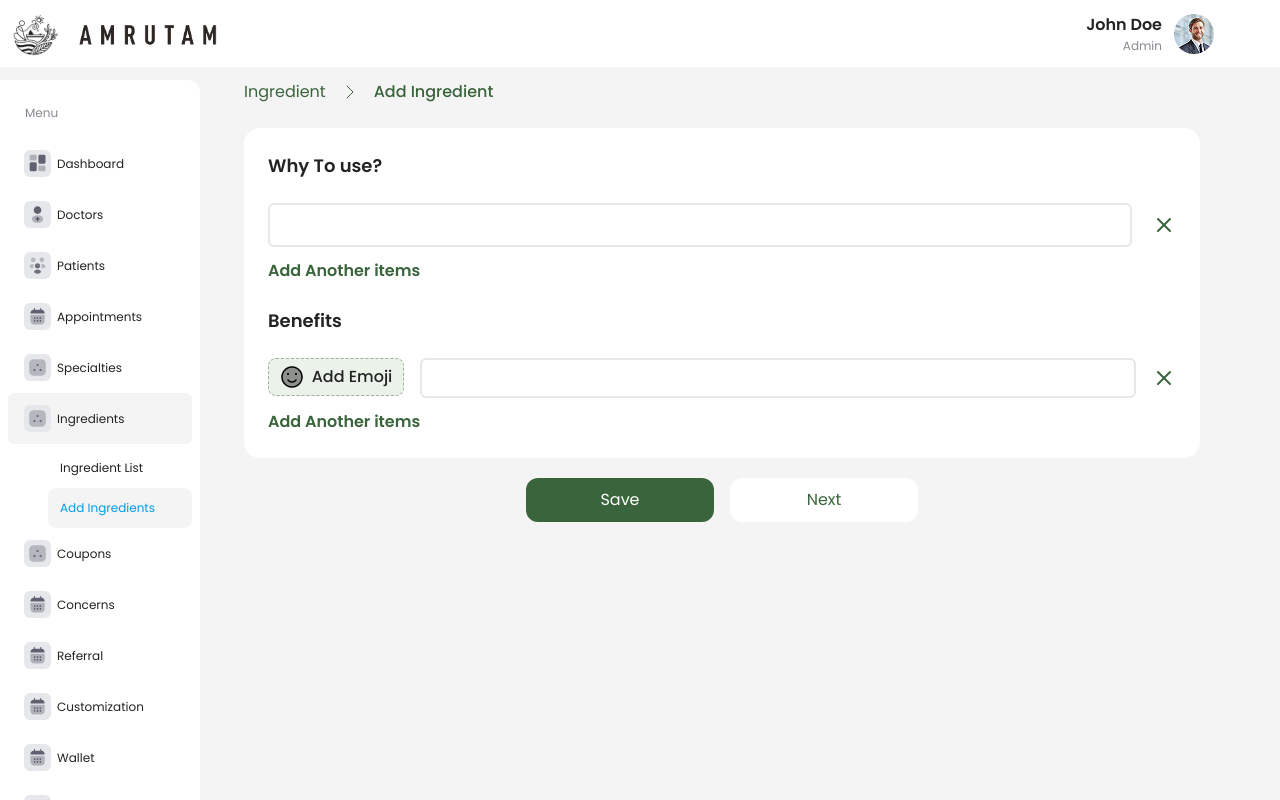
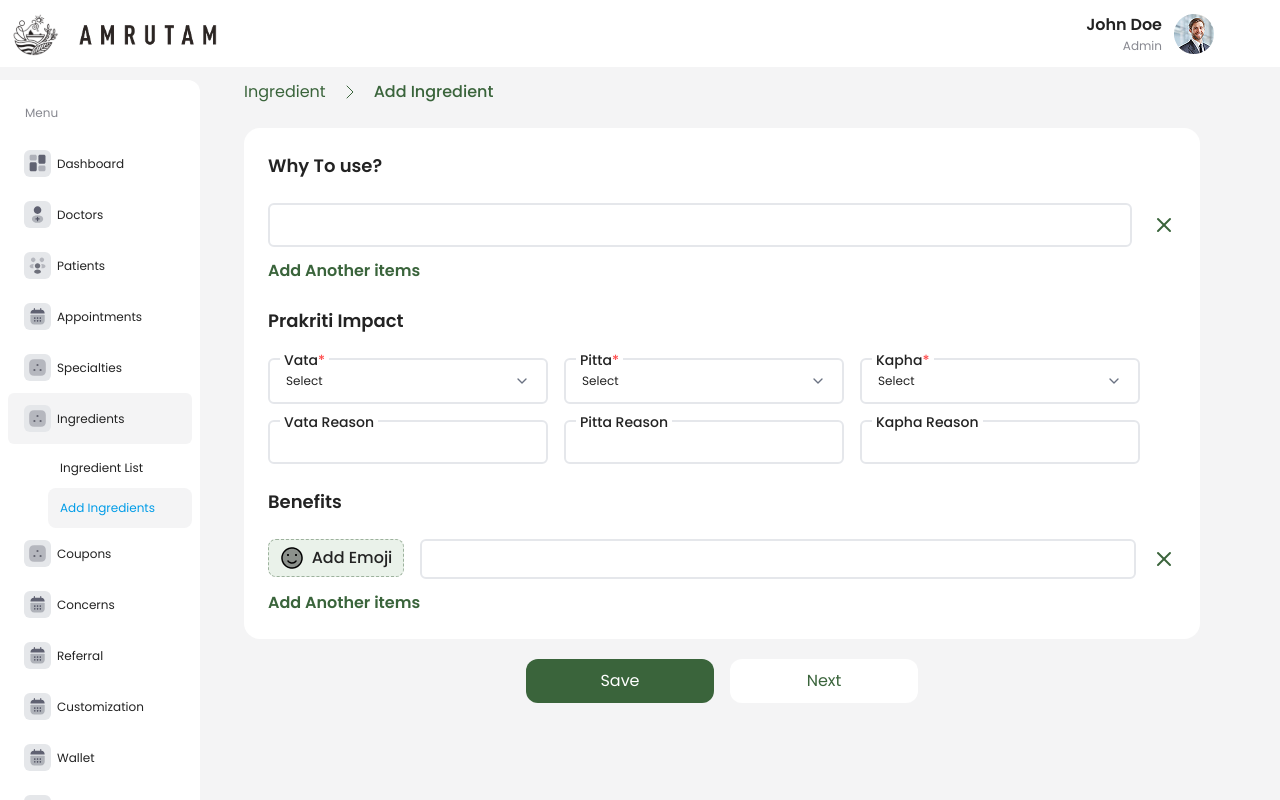
Before and after one commit to akashdas99/amrutam-project, a Next.js app: page /ingredients/add in a window 1280 px wide. Both pictures are taken after a click on the button "Next". Built offline with nearby package versions, Linux system fonts and the light colour scheme.

Commit message:
feat: add Select component for improved form handling; update Benefits and GeneralInfo components to utilize new Select and enhance validation logic

```diff
--- a/components/add-ingredient-steps/benefits.tsx
+++ b/components/add-ingredient-steps/benefits.tsx
@@ -1,28 +1,34 @@
 "use client";
 import ImageUpload from "@/components/ui/imageUpload";
 import Input from "@/components/ui/input";
-import { errorMessages } from "@/lib/contants";
+import { ERROR_MESSAGE, IMPACT_OPTIONS } from "@/lib/contants";
 import { zodResolver } from "@hookform/resolvers/zod";
-import { Plus, X } from "lucide-react";
+import { X } from "lucide-react";
 import Image from "next/image";
 import { RefObject, useImperativeHandle } from "react";
 import { useFieldArray, useForm } from "react-hook-form";
 import { z } from "zod";
+import Select from "../ui/select";
 
 const benefitsSchema = z.object({
-  whyToUse: z
-    .array(
-      z.object({
-        description: z.string().min(10, errorMessages.DESCRIPTION_MIN_LENGTH),
-      })
-    )
-    .min(1, "At least one reason is required"),
-  prakritiImpact: z.string().min(10, errorMessages.DESCRIPTION_MIN_LENGTH),
+  whyToUse: z.array(
+    z.object({
+      description: z.string(),
+    })
+  ),
+  prakritiImpact: z.object({
+    vata: z.string().min(1, ERROR_MESSAGE.PRAKRITI_IMPACT_REQUIRED),
+    vataReason: z.string(),
+    kapha: z.string().min(1, ERROR_MESSAGE.PRAKRITI_IMPACT_REQUIRED),
+    kaphaReason: z.string(),
+    pitta: z.string().min(1, ERROR_MESSAGE.PRAKRITI_IMPACT_REQUIRED),
+    pittaReason: z.string(),
+  }),
   benefits: z
     .array(
       z.object({
-        image: z.string().min(1, errorMessages.IMAGE_REQUIRED),
-        description: z.string().min(10, errorMessages.DESCRIPTION_MIN_LENGTH),
+        image: z.string(),
+        description: z.string(),
       })
     )
     .min(1, "At least one benefit is required"),
@@ -50,7 +56,14 @@ export default function Benefits({
     resolver: zodResolver(benefitsSchema),
     defaultValues: initialData || {
       whyToUse: [{ description: "" }],
-      prakritiImpact: "",
+      prakritiImpact: {
+        vata: "",
+        vataReason: "",
+        pitta: "",
+        pittaReason: "",
+        kapha: "",
+        kaphaReason: "",
+      },
       benefits: [{ image: "", description: "" }],
     },
   });
@@ -86,7 +99,6 @@ export default function Benefits({
         {whyToUseFields.map((field, index) => (
           <div key={field.id} className="flex gap-5">
             <Input
-              required
               {...register(`whyToUse.${index}.description`)}
               error={errors.whyToUse?.[index]?.description?.message}
             />
@@ -109,12 +121,76 @@ export default function Benefits({
           Add Another items
         </button>
       </div>
-      {/* <Input
-        label="Prakriti Impact"
-        required
-        {...register("prakritiImpact")}
-        error={errors.prakritiImpact?.message}
-      /> */}
+      <h2 className="text-[18px] font-semibold">Prakriti Impact</h2>
+
+      <div className="flex flex-col gap-4">
+        <div className="flex gap-4 items-center">
+          <div className="w-[280px]">
+            <Select
+              name="prakritiImpact.vata"
+              control={control}
+              options={IMPACT_OPTIONS.map((option) => ({
+                value: option,
+                label: option,
+              }))}
+              label="Vata"
+              required
+              error={errors.prakritiImpact?.vata?.message}
+            />
+          </div>
+          <div className="w-[280px]">
+            <Select
+              name="prakritiImpact.pitta"
+              control={control}
+              options={IMPACT_OPTIONS.map((option) => ({
+                value: option,
+                label: option,
+              }))}
+              label="Pitta"
+              required
+              error={errors.prakritiImpact?.pitta?.message}
+            />
+          </div>
+          <div className="w-[280px]">
+            <Select
+              name="prakritiImpact.kapha"
+              control={control}
+              options={IMPACT_OPTIONS.map((option) => ({
+                value: option,
+                label: option,
+              }))}
+              label="Kapha"
+              required
+              error={errors.prakritiImpact?.kapha?.message}
+            />
+          </div>
+        </div>
+
+        <div className="flex gap-4 items-start">
+          <div className="w-[280px]">
+            <Input
+              label="Vata Reason"
+              {...register("prakritiImpact.vataReason")}
+              error={errors.prakritiImpact?.vataReason?.message}
+            />
+          </div>
+          <div className="w-[280px]">
+            <Input
+              label="Pitta Reason"
+              {...register("prakritiImpact.pittaReason")}
+              error={errors.prakritiImpact?.pittaReason?.message}
+            />
+          </div>
+          <div className="w-[280px]">
+            <Input
+              label="Kapha Reason"
+              {...register("prakritiImpact.kaphaReason")}
+              error={errors.prakritiImpact?.kaphaReason?.message}
+            />
+          </div>
+        </div>
+      </div>
+
       <h2 className="text-[18px] font-semibold">Benefits</h2>
 
       <div className="flex flex-col gap-3">
--- a/components/add-ingredient-steps/generalInfo.tsx
+++ b/components/add-ingredient-steps/generalInfo.tsx
@@ -1,18 +1,18 @@
 "use client";
 import ImageUpload from "@/components/ui/imageUpload";
 import Input from "@/components/ui/input";
-import { errorMessages } from "@/lib/contants";
+import { ERROR_MESSAGE } from "@/lib/contants";
 import { zodResolver } from "@hookform/resolvers/zod";
 import { RefObject, useImperativeHandle } from "react";
 import { useForm } from "react-hook-form";
 import { z } from "zod";
 
 const generalInfoSchema = z.object({
-  ingredientName: z.string().min(1, errorMessages.INGREDIENT_NAME_REQUIRED),
-  scientificName: z.string().min(1, errorMessages.SCIENTIFIC_NAME_REQUIRED),
-  sanskritName: z.string().min(1, errorMessages.SANSKRIT_NAME_REQUIRED),
-  description: z.string().min(10, errorMessages.DESCRIPTION_MIN_LENGTH),
-  image: z.string().min(1, errorMessages.IMAGE_REQUIRED),
+  ingredientName: z.string().min(1, ERROR_MESSAGE.INGREDIENT_NAME_REQUIRED),
+  scientificName: z.string().min(1, ERROR_MESSAGE.SCIENTIFIC_NAME_REQUIRED),
+  sanskritName: z.string().min(1, ERROR_MESSAGE.SANSKRIT_NAME_REQUIRED),
+  description: z.string().min(10, ERROR_MESSAGE.DESCRIPTION_MIN_LENGTH),
+  image: z.string().min(1, ERROR_MESSAGE.IMAGE_REQUIRED),
 });
 
 export type GeneralInfoFormData = z.infer<typeof generalInfoSchema>;
--- a/components/ui/input.tsx
+++ b/components/ui/input.tsx
@@ -17,7 +17,7 @@ export default function Input({
 }: InputProps) {
   const inputId = id || label?.toLowerCase().replace(/\s+/g, "-");
   return (
-    <div className="flex flex-col gap-1 grow">
+    <div className="flex flex-col gap-1 flex-1">
       <div className="relative">
         {label && (
           <label
--- /dev/null
+++ b/components/ui/select.tsx
@@ -0,0 +1,97 @@
+"use client";
+import * as SelectPrimitive from "@radix-ui/react-select";
+import { ChevronDown } from "lucide-react";
+import React from "react";
+import { Control, Controller, FieldValues, Path } from "react-hook-form";
+
+export interface SelectOption {
+  value: string;
+  label: string;
+}
+
+interface SelectProps<T extends FieldValues> {
+  name: Path<T>;
+  control: Control<T, unknown, T> | undefined;
+  options: SelectOption[];
+  placeholder?: string;
+  label?: string;
+  required?: boolean;
+  error?: string;
+}
+
+export default function Select<T extends FieldValues>({
+  name,
+  control,
+  options,
+  placeholder = "Select",
+  label,
+  required,
+  error,
+}: SelectProps<T>) {
+  const id = React.useId();
+
+  return (
+    <Controller
+      control={control}
+      name={name}
+      render={({ field: { onChange, onBlur, value, ref } }) => (
+        <div className="flex flex-col gap-1">
+          <div className="relative">
+            {label && (
+              <label
+                htmlFor={id}
+                className="absolute -top-2 left-3 text-sm font-medium text-black bg-foreground px-1"
+              >
+                {label}
+                {required && <span className="text-danger">*</span>}
+              </label>
+            )}
+            <SelectPrimitive.Root value={value} onValueChange={onChange}>
+              <SelectPrimitive.Trigger
+                ref={ref}
+                id={id}
+                onBlur={onBlur}
+                className={
+                  "flex items-center justify-between w-full px-4 py-3 rounded-md border-2 text-xs focus:outline-none " +
+                  (error
+                    ? "border-danger focus:border-danger"
+                    : "border-light-gray focus:border-primary")
+                }
+              >
+                <SelectPrimitive.Value placeholder={placeholder} />
+                <SelectPrimitive.Icon>
+                  <ChevronDown className="w-4 h-4.5 text-gray-500" />
+                </SelectPrimitive.Icon>
+              </SelectPrimitive.Trigger>
+
+              <SelectPrimitive.Portal>
+                <SelectPrimitive.Content
+                  className="overflow-hidden bg-foreground rounded-md border-2 border-light-gray shadow-lg"
+                  position="popper"
+                  sideOffset={5}
+                  align="start"
+                  style={{ width: "var(--radix-select-trigger-width)" }}
+                >
+                  <SelectPrimitive.Viewport className="p-1">
+                    {options.map((option) => (
+                      <SelectPrimitive.Item
+                        key={option.value}
+                        value={option.value}
+                        className="relative flex items-center px-4 py-2 text-xs rounded-md cursor-pointer select-none hover:bg-primary/10 focus:bg-primary/10 focus:outline-none data-[state=checked]:bg-primary/20 data-[state=checked]:font-medium"
+                      >
+                        <SelectPrimitive.ItemText>
+                          {option.label}
+                        </SelectPrimitive.ItemText>
+                      </SelectPrimitive.Item>
+                    ))}
+                  </SelectPrimitive.Viewport>
+                </SelectPrimitive.Content>
+              </SelectPrimitive.Portal>
+            </SelectPrimitive.Root>
+          </div>
+          {error && <span className="text-xs text-danger">{error}</span>}
+        </div>
+      )}
+    />
+  );
+}
--- a/lib/contants.ts
+++ b/lib/contants.ts
@@ -1,4 +1,4 @@
-export const errorMessages = {
+export const ERROR_MESSAGE = {
   // General Info Form
   INGREDIENT_NAME_REQUIRED: "Ingredient name is required",
   SCIENTIFIC_NAME_REQUIRED: "Scientific name is required",
@@ -6,4 +6,13 @@ export const errorMessages = {
   DESCRIPTION_REQUIRED: "Description is required",
   DESCRIPTION_MIN_LENGTH: "Description must be at least 10 characters",
   IMAGE_REQUIRED: "Image is required",
+
+  // Prakriti Impact
+  PRAKRITI_IMPACT_REQUIRED: "Prakriti impact is required",
 };
+export const IMPACT_OPTIONS = [
+  "Balanced",
+  "Mildly Increasing",
+  "Unbalanced",
+  "Agravate",
+];
--- a/package.json
+++ b/package.json
@@ -10,6 +10,7 @@
   },
   "dependencies": {
     "@hookform/resolvers": "^5.2.2",
+    "@radix-ui/react-select": "^2.2.6",
     "class-variance-authority": "^0.7.1",
     "clsx": "^2.1.1",
     "lucide-react": "^0.556.0",
```
Also changed, not shown: 1 other file (tests, documents, lock files or other folders).
